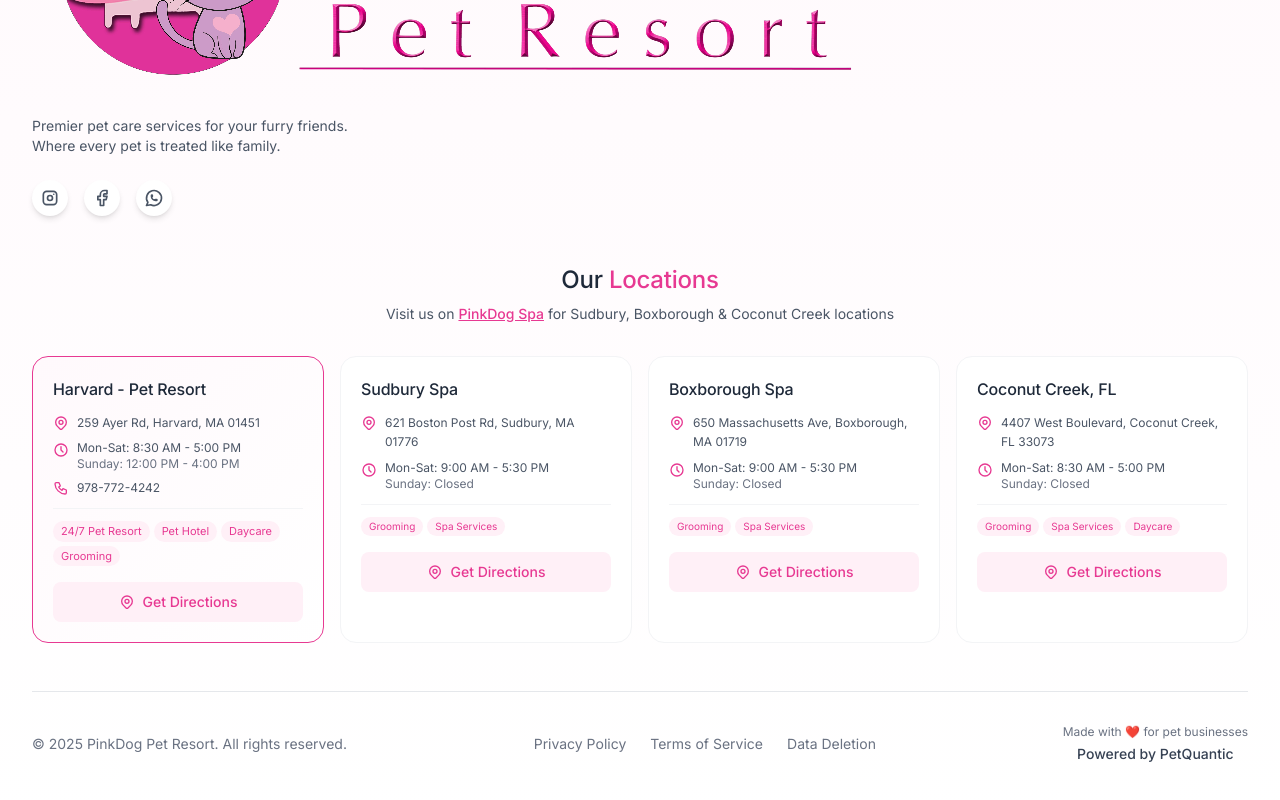
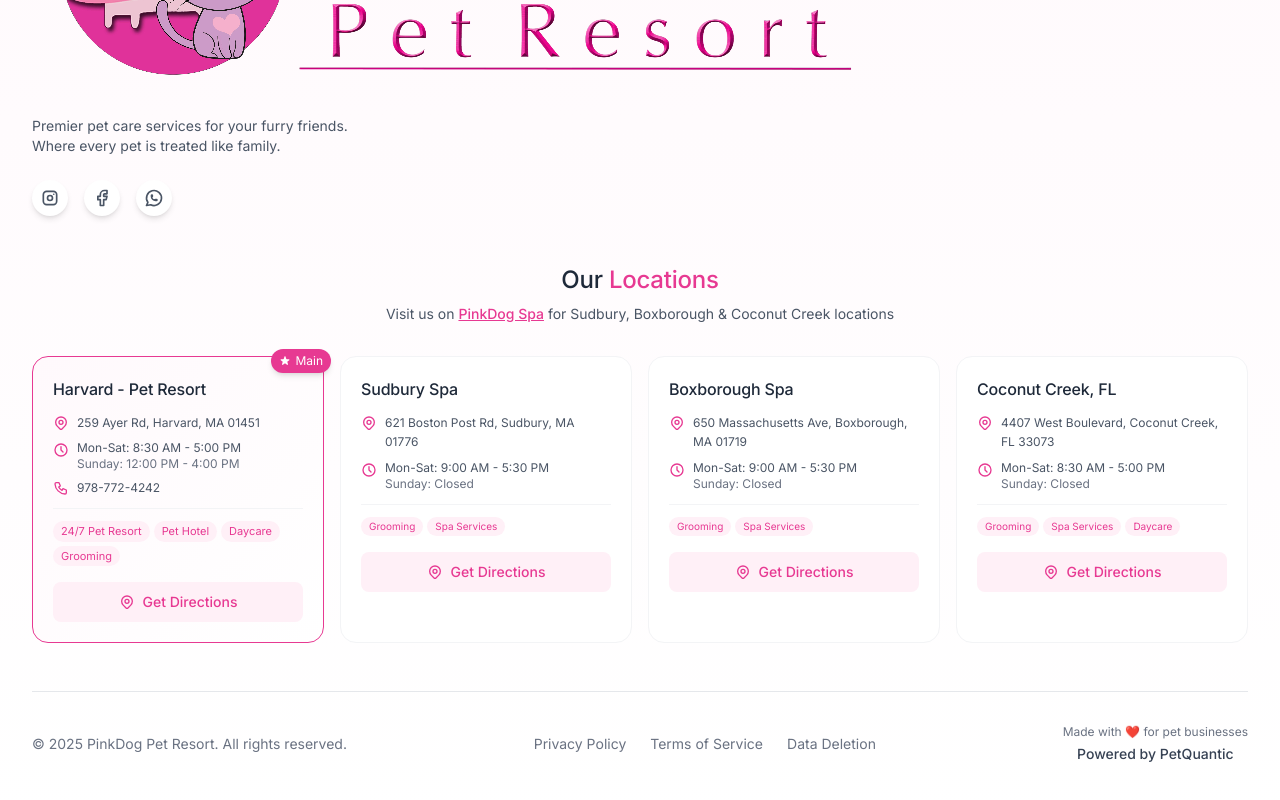
Before and after one commit to julyangava-bot/Site-Nancy, a Next.js app: page / in a window 1280 px wide. Shown: the part 7260-8060 px from the top of the page. Built offline with nearby package versions, Linux system fonts and the light colour scheme.

Commit message:
Update Footer component to enhance layout by adding a relative positioning class for improved styling consistency and user experience.

```diff
--- a/components/footer.tsx
+++ b/components/footer.tsx
@@ -238,7 +238,7 @@ export function Footer() {
                 whileInView={{ opacity: 1, y: 0 }}
                 transition={{ duration: 0.5, delay: idx * 0.1 }}
                 viewport={{ once: true }}
-                className={`group bg-white rounded-2xl hover:shadow-lg transition-all duration-300 border ${
+                className={`relative group bg-white rounded-2xl hover:shadow-lg transition-all duration-300 border ${
                   location.isPrimary
                     ? 'border-[#E73992] bg-gradient-to-br from-[#FFF9FC] to-white p-5'
                     : 'border-gray-100 hover:border-[#FCD1E6] p-4 sm:p-5'
```
